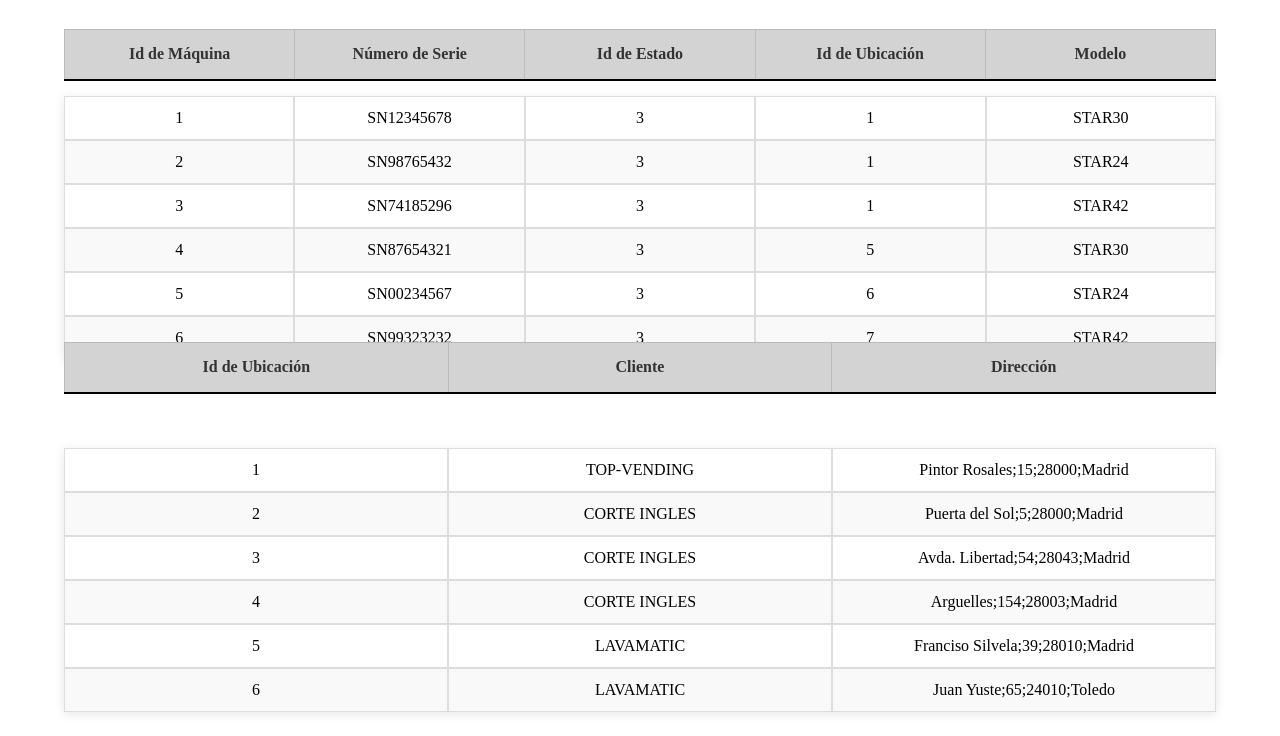
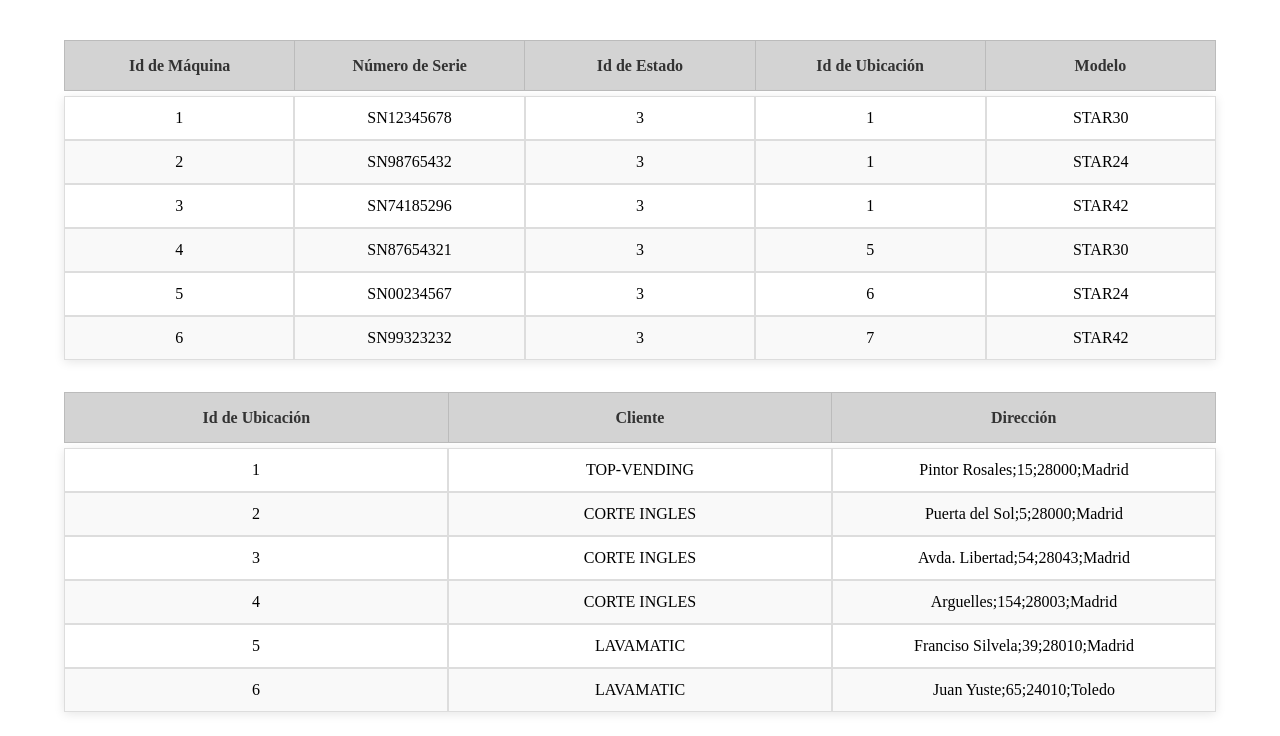
Before and after one commit to jarasa03/Modulo_de_Fabricacion, a PHP site: page /modules/Modulo_Fabricacion/fabricacion.php in a window 1280 px wide. Shown: the part 64-800 px from the top of the page. Run offline with PHP 8.4, Linux system fonts and the light colour scheme; data comes from the database, SQL or seed files in the repository; lists and menus that the app fills with data are empty.

Commit message:
style: :art: Mejora la visualización en navegadores móviles

```diff
--- a/Proyecto/css/stylesheet_m2.css
+++ b/Proyecto/css/stylesheet_m2.css
@@ -1,4 +1,7 @@
-header {
+/* ==============================
+   ESTRUCTURA (Contenedores, Layout)
+   ============================== */
+   header {
     background-color: red;
     height: 24px;
     width: 100%;
@@ -10,175 +13,127 @@ header {
     z-index: 100;
 }
 
+/* ==============================
+   TABLAS Y Celdas Generales
+   ============================== */
 
-/* Estilos para las tablas, fondo amarillo y control de desbordamiento */
-
+/* Contenedor principal para las tablas */
 .tablas {
     background-color: lightgoldenrodyellow;
     height: 33%;
     width: 90%;
     position: absolute;
-    top: 80px;
     left: 50%;
     transform: translateX(-50%);
     overflow: auto;
-    /* Permite el desbordamiento */
     box-shadow: 0 2px 10px rgba(0, 0, 0, 0.1);
-    /* Firefox */
     scrollbar-width: none;
 }
-
-
-/* Ocultar las barras de desplazamiento en navegadores WebKit */
 
 .tablas::-webkit-scrollbar {
     display: none;
 }
 
+/* Encabezado de las tablas */
 .tabla_encabezado {
     width: 100%;
     border-collapse: collapse;
     table-layout: fixed;
 }
 
-
-/* Estilos para la tabla específica de máquinas en fabricación */
-
-#maquinas_fabri {
-    top: 20%;
-}
-
-
-/* Estilos para la tabla específica de ubicaciones en fabricación */
-
-#ubis_fabri {
-    top: 64%;
-}
-
-
-/* Estilos generales para la tabla */
-
+/* Estilo general de las tablas */
 .tabla_principal {
     width: 100%;
     border-spacing: 0;
     background-color: white;
-    /* Asegura que no haya bordes visibles fuera del contorno */
     overflow: hidden;
     table-layout: fixed;
 }
 
-
 /* Estilos para las celdas de la tabla */
-
 .tabla_principal_td {
-    /* Bordes más suaves */
     border: 1px solid #ddd;
-    /* Espaciado cómodo */
     padding: 12px 15px;
-    /* Alineación a la izquierda */
     text-align: center;
+    white-space: nowrap;
 }
 
-#tit1 {
+/* ==============================
+   ESTILOS ESPECÍFICOS (Elementos con ID o Clases específicas)
+   ============================== */
+
+/* Estilos para las tablas específicas de máquinas en fabricación */
+#maquinas_fabri {
+    top: 20%; /* Cambié de píxeles a porcentaje */
+}
+
+/* Estilos para las tablas específicas de ubicaciones en fabricación */
+#ubis_fabri {
+    top: 64%; /* Cambié de píxeles a porcentaje */
+}
+
+/* Títulos de las tablas */
+#tit1, #tit2 {
     position: absolute;
     height: 50px;
     width: 90%;
-    top: 93px;
     left: 50%;
     transform: translateX(-50%);
 }
 
-#tit2 {
-    position: absolute;
-    height: 50px;
-    width: 90%;
-    top: 406px;
-    left: 50%;
-    transform: translateX(-50%);
+#tit1 {
+    top: 13%; /* Cambié de píxeles a porcentaje */
 }
 
-#tit2 th {
-    background-color: lightgray;
-    height: 50px;
-    padding: 10px;
-    /* Borde más suave */
-    border: 1px solid #bbb;
-    border-bottom: 2px solid black;
-    /* Centrar el texto */
-    text-align: center;
-    font-weight: bold;
-    /* Color de texto */
-    color: #333;
+#tit2 {
+    top: 57%; /* Cambié de píxeles a porcentaje */
 }
 
-#tit1 th {
-    background-color: lightgray;
-    height: 50px;
-    padding: 10px;
-    /* Borde más suave */
-    border: 1px solid #bbb;
-    border-bottom: 2px solid black;
-    /* Centrar el texto */
-    text-align: center;
-    font-weight: bold;
-    /* Color de texto */
-    color: #333;
-}
-
-.th_principal {
+#tit2 th, #tit1 th, .th_principal {
     background-color: lightgray;
     height: 50px;
     padding: 10px;
     border: 1px solid #bbb;
-    /* Borde más suave */
-    border-bottom: 2px solid black;
-    z-index: 1000;
-    /* Centrar el texto */
     text-align: center;
     font-weight: bold;
-    /* Color de texto */
     color: #333;
 }
 
+/* ==============================
+   ESTILOS DE INTERACCIÓN (Hover y Alternancia)
+   ============================== */
+
+/* Filas alternas con color de fondo */
+tr:nth-child(even) {
+    background-color: #f9f9f9;
+}
+
+/* Efecto hover para las filas de la tabla */
+tr:hover {
+    background-color: #f1c40f;
+    cursor: pointer;
+}
+
+/* Estilos para las celdas de la tabla con efecto hover */
 .th_principal:hover {
-    /* Para que el cursor no cambie en los th */
     cursor: default;
 }
 
-
-/* Filas alternas con color de fondo */
-
-tr:nth-child(even) {
-    /* Color de fondo claro */
-    background-color: #f9f9f9;
-}
-
-
-/* Efecto hover para las filas de la tabla */
-
-tr:hover {
-    /* Resaltado amarillo */
-    background-color: #f1c40f;
-    /* Indicar que es interactivo */
-    cursor: pointer;
-}
-
-
-/* Mejorar la visualización en pantallas más pequeñas */
-
-@media screen and (max-width: 768px) {
+/* ==============================
+   MEDIAS QUERIES (Responsividad)
+   ============================== */
+   @media screen and (max-width: 768px) {
     .tablas {
-        /* Ajustar el ancho en pantallas pequeñas */
         width: 95%;
-        /* El alto no debe ser fijo */
         height: auto;
     }
+    #tit1, #tit2 {
+        width: 95%; /* Asegura que los títulos también tengan el mismo ancho que las tablas */
+    }
     .tabla_principal {
-        /* Ajustar el tamaño de la fuente */
         font-size: 14px;
     }
     .tabla_principal_td {
-        /* Reducir el padding para pantallas pequeñas */
         padding: 8px 10px;
     }
 }
```
